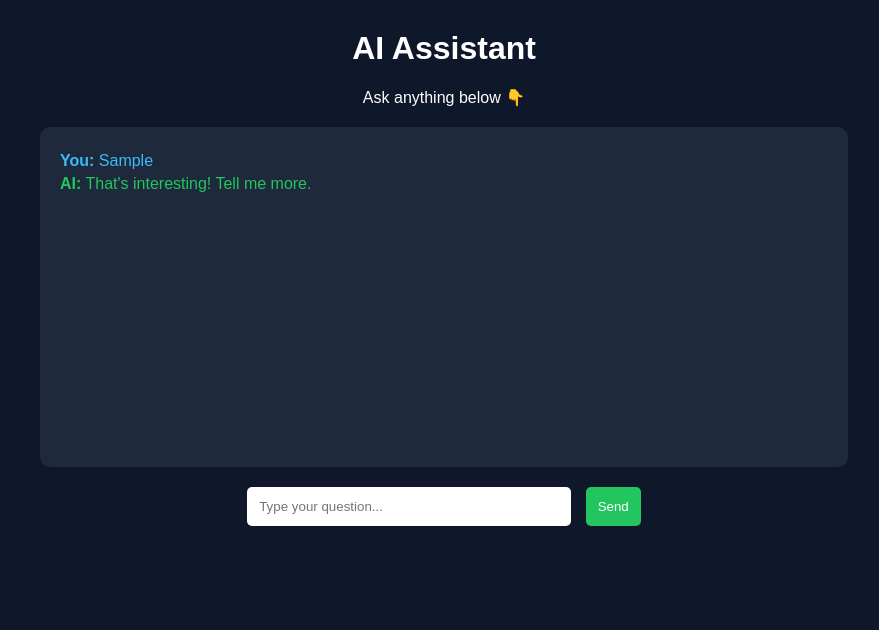
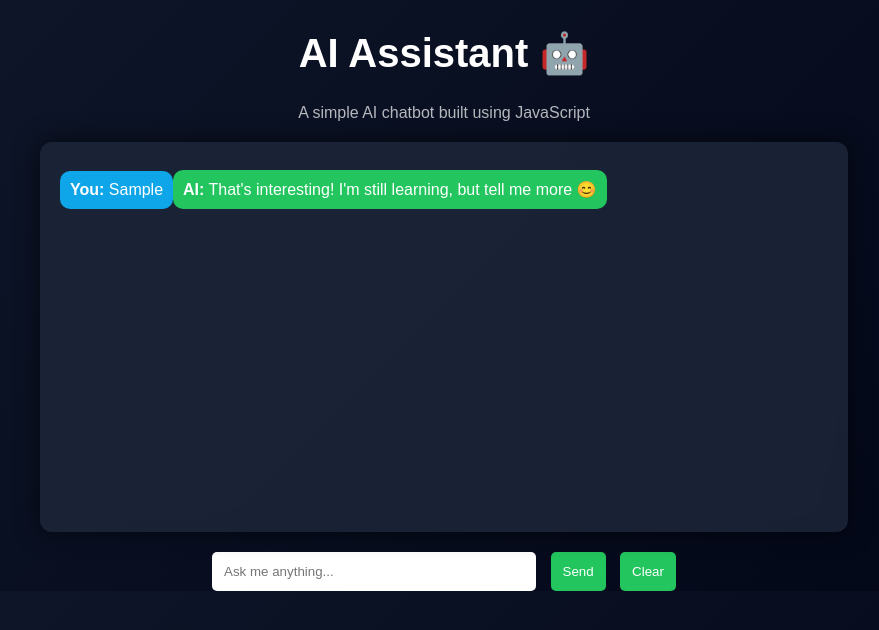
Before and after one commit to rabbyaa1-art/my-project, a plain HTML site: page index.html in a window 1280 px wide. Both pictures are taken after typing "Sample" into the empty fields and a click on the button "Send". Shown: the top 630 px of the page, without its empty margins (196-1075 px from the left). Drawn offline with Linux system fonts and the light colour scheme.

Commit message:
Update index.html

```diff
--- a/index.html
+++ b/index.html
@@ -6,7 +6,7 @@
     <style>
         body {
             font-family: Arial;
-            background: #0f172a;
+            background: linear-gradient(135deg, #0f172a, #020617);
             color: white;
             text-align: center;
             margin: 0;
@@ -14,27 +14,42 @@
 
         h1 {
             margin-top: 30px;
+            font-size: 40px;
+        }
+
+        p.subtitle {
+            opacity: 0.7;
+            margin-bottom: 20px;
         }
 
         #chatBox {
             width: 60%;
             margin: 20px auto;
-            background: #1e293b;
+            background: rgba(30, 41, 59, 0.8);
             padding: 20px;
-            border-radius: 10px;
-            height: 300px;
+            border-radius: 12px;
+            height: 350px;
             overflow-y: auto;
             text-align: left;
+            box-shadow: 0 0 25px rgba(0,0,0,0.6);
+            backdrop-filter: blur(10px);
+        }
+
+        .user, .bot {
+            padding: 10px;
+            border-radius: 10px;
+            margin: 8px 0;
+            display: inline-block;
+            max-width: 80%;
         }
 
         .user {
-            color: #38bdf8;
-            margin: 5px 0;
+            background: #0ea5e9;
+            align-self: right;
         }
 
         .bot {
-            color: #22c55e;
-            margin: 5px 0;
+            background: #22c55e;
         }
 
         #inputArea {
@@ -61,57 +76,102 @@
         button:hover {
             background: #16a34a;
         }
+
+        /* 🔥 Typing animation */
+        .typing span {
+            display: inline-block;
+            width: 6px;
+            height: 6px;
+            margin: 0 2px;
+            background: white;
+            border-radius: 50%;
+            animation: blink 1.4s infinite;
+        }
+
+        .typing span:nth-child(2) {
+            animation-delay: 0.2s;
+        }
+
+        .typing span:nth-child(3) {
+            animation-delay: 0.4s;
+        }
+
+        @keyframes blink {
+            0% { opacity: 0.2; }
+            20% { opacity: 1; }
+            100% { opacity: 0.2; }
+        }
     </style>
 </head>
 
 <body>
 
-    <h1>AI Assistant</h1>
-    <p>Ask anything below 👇</p>
+    <h1>AI Assistant 🤖</h1>
+    <p class="subtitle">A simple AI chatbot built using JavaScript</p>
 
     <div id="chatBox"></div>
 
     <div id="inputArea">
-        <input type="text" id="userInput" placeholder="Type your question..." />
+        <input type="text" id="userInput" placeholder="Ask me anything..." />
         <button onclick="sendMessage()">Send</button>
+        <button onclick="clearChat()">Clear</button>
     </div>
 
     <script>
+        document.getElementById("userInput").focus();
+
+        document.getElementById("userInput").addEventListener("keypress", function(e) {
+            if (e.key === "Enter") {
+                sendMessage();
+            }
+        });
+
         function sendMessage() {
             let input = document.getElementById("userInput").value;
-
             if (input.trim() === "") return;
 
             let chatBox = document.getElementById("chatBox");
 
-            // Show user message
             chatBox.innerHTML += "<p class='user'><b>You:</b> " + input + "</p>";
 
-            // Simple AI logic
+            let botMessage = document.createElement("p");
+            botMessage.className = "bot";
+
+            botMessage.innerHTML = "<b>AI:</b> <span class='typing'><span></span><span></span><span></span></span>";
+            chatBox.appendChild(botMessage);
+
             let response = getAIResponse(input);
 
-            // Show bot response
-            chatBox.innerHTML += "<p class='bot'><b>AI:</b> " + response + "</p>";
+            setTimeout(() => {
+                botMessage.innerHTML = "<b>AI:</b> " + response;
+                chatBox.scrollTop = chatBox.scrollHeight;
+            }, 1200);
 
-            // Clear input
             document.getElementById("userInput").value = "";
-
-            // Auto scroll
             chatBox.scrollTop = chatBox.scrollHeight;
         }
 
         function getAIResponse(input) {
             input = input.toLowerCase();
 
-            if (input.includes("hello")) {
-                return "Hi there! 👋";
-            } else if (input.includes("how are you")) {
-                return "I'm just code, but I'm doing great 😄";
-            } else if (input.includes("your name")) {
-                return "I'm your AI Assistant 🤖";
-            } else {
-                return "That's interesting! Tell me more.";
+            if (input.includes("hello") || input.includes("hi")) {
+                return "Hello! 👋 How can I help you today?";
             }
+            if (input.includes("how are you")) {
+                return "I'm doing great! Thanks for asking 😄";
+            }
+            if (input.includes("ai")) {
+                return "AI stands for Artificial Intelligence — it allows machines to think and respond like humans.";
+            }
+            if (input.includes("project")) {
+                return "This project demonstrates a simple AI chatbot with interaction and UI design.";
+            }
+
+            return "That's interesting! I'm still learning, but tell me more 😊";
+        }
+
+        function clearChat() {
+            document.getElementById("chatBox").innerHTML = "";
         }
     </script>
 
```
